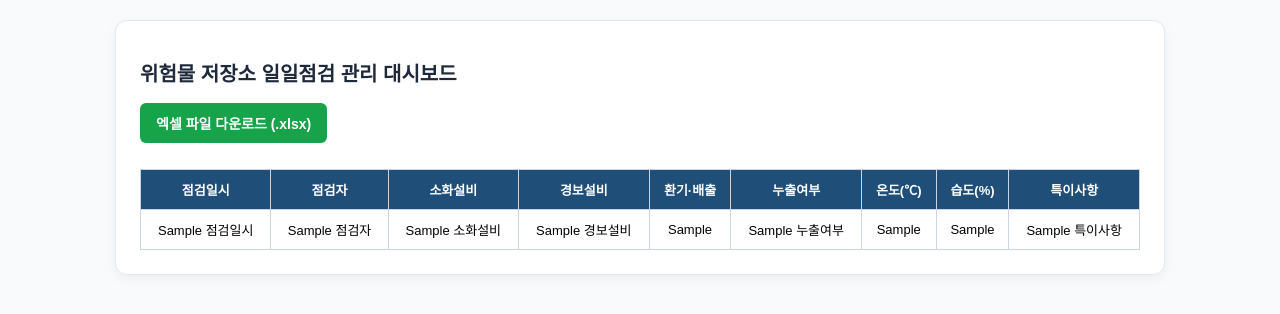
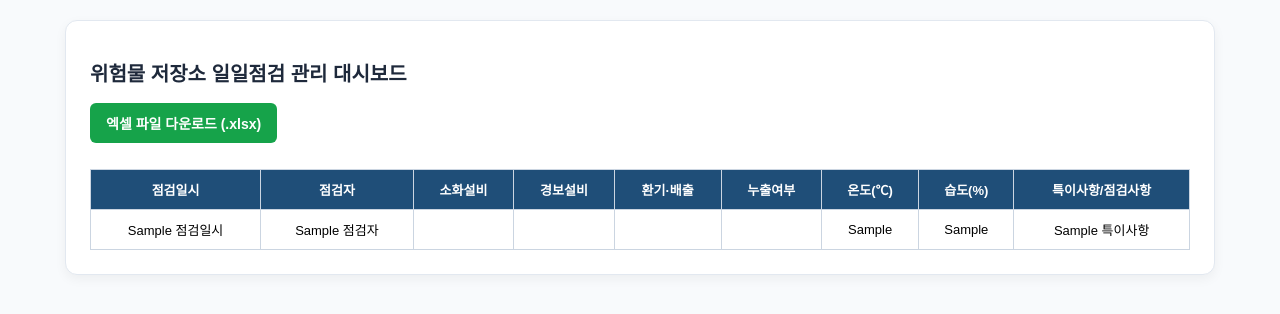
Before and after one commit to wjsdydxo94-a11y/hazardous-check, a Flask app: template templates/admin.html in a window 1280 px wide. Shown: the top 314 px of the page. Run offline with Flask 3, Linux system fonts and the light colour scheme; the template is opened without the code that fills it: most values are stand-ins (such as "Sample title", 1, 10 or a date in 2020).

Commit message:
Update admin.html

```diff
--- a/templates/admin.html
+++ b/templates/admin.html
@@ -6,7 +6,7 @@
     <title>점검 기록 관리</title>
     <style>
         body { font-family: 'Malgun Gothic', sans-serif; background-color: #f8fafc; margin: 0; padding: 20px; }
-        .container { max-width: 1000px; margin: 0 auto; background: white; padding: 24px; border-radius: 12px; box-shadow: 0 4px 12px rgba(0,0,0,0.05); border: 1px solid #e2e8f0; }
+        .container { max-width: 1100px; margin: 0 auto; background: white; padding: 24px; border-radius: 12px; box-shadow: 0 4px 12px rgba(0,0,0,0.05); border: 1px solid #e2e8f0; }
         h1 { font-size: 20px; font-weight: bold; color: #1e293b; margin-bottom: 16px; }
         .btn { display: inline-block; background-color: #16a34a; color: white; padding: 10px 16px; border-radius: 6px; text-decoration: none; font-weight: bold; font-size: 14px; margin-bottom: 16px; }
         .btn:hover { background-color: #15803d; }
@@ -14,6 +14,8 @@
         th, td { border: 1px solid #cbd5e1; padding: 10px; text-align: center; }
         th { background-color: #1f4e78; color: white; }
         tr:nth-child(even) { background-color: #f8fafc; }
+        .badge-green { background-color: #dcfce7; color: #166534; padding: 4px 8px; border-radius: 4px; display: inline-block; font-weight: 500; }
+        .badge-red { background-color: #fee2e2; color: #991b1b; padding: 4px 8px; border-radius: 4px; display: inline-block; font-weight: 500; }
     </style>
 </head>
 <body>
@@ -31,7 +33,7 @@
                     <th>누출여부</th>
                     <th>온도(℃)</th>
                     <th>습도(%)</th>
-                    <th>특이사항</th>
+                    <th>특이사항/점검사항</th>
                 </tr>
             </thead>
             <tbody>
@@ -39,13 +41,50 @@
                 <tr>
                     <td>{{ row.get('점검일시', row.get('timestamp', '')) }}</td>
                     <td>{{ row.get('점검자', row.get('inspector', '')) }}</td>
-                    <td>{{ row.get('소화설비', row.get('fire_extinguisher', '')) }}</td>
-                    <td>{{ row.get('경보설비', row.get('alarm', '')) }}</td>
-                    <td>{{ row.get('환기·배출', row.get('ventilation', '')) }}</td>
-                    <td>{{ row.get('누출여부', row.get('leak', '')) }}</td>
+
+                    <!-- 소화설비 -->
+                    {% set val1 = row.get('소화설비', row.get('fire_extinguisher', row.get('q1', ''))) %}
+                    <td>
+                        {% if '이상없음' in val1 or '정상' in val1 or '이상 없음' in val1 %}
+                            <span class="badge-green">{{ val1 }}</span>
+                        {% elif val1 %}
+                            <span class="badge-red">{{ val1 }}</span>
+                        {% endif %}
+                    </td>
+
+                    <!-- 경보설비 -->
+                    {% set val2 = row.get('경보설비', row.get('alarm', row.get('q2', ''))) %}
+                    <td>
+                        {% if '이상없음' in val2 or '정상' in val2 or '이상 없음' in val2 %}
+                            <span class="badge-green">{{ val2 }}</span>
+                        {% elif val2 %}
+                            <span class="badge-red">{{ val2 }}</span>
+                        {% endif %}
+                    </td>
+
+                    <!-- 환기·배출 -->
+                    {% set val3 = row.get('환기·배출', row.get('ventilation', row.get('q3', row.get('환기배출', '')))) %}
+                    <td>
+                        {% if '이상없음' in val3 or '정상' in val3 or '이상 없음' in val3 %}
+                            <span class="badge-green">{{ val3 }}</span>
+                        {% elif val3 %}
+                            <span class="badge-red">{{ val3 }}</span>
+                        {% endif %}
+                    </td>
+
+                    <!-- 누출여부 -->
+                    {% set val4 = row.get('누출여부', row.get('leak', row.get('q4', ''))) %}
+                    <td>
+                        {% if '이상없음' in val4 or '정상' in val4 or '이상 없음' in val4 or '누출 없음' in val4 %}
+                            <span class="badge-green">{{ val4 }}</span>
+                        {% elif val4 %}
+                            <span class="badge-red">{{ val4 }}</span>
+                        {% endif %}
+                    </td>
+
                     <td>{{ row.get('온도', row.get('temperature', '')) }}</td>
                     <td>{{ row.get('습도', row.get('humidity', '')) }}</td>
-                    <td>{{ row.get('특이사항', row.get('note', '')) }}</td>
+                    <td>{{ row.get('특이사항', row.get('특이사항/점검사항', row.get('note', row.get('memo', '')))) }}</td>
                 </tr>
                 {% endfor %}
             </tbody>
```
